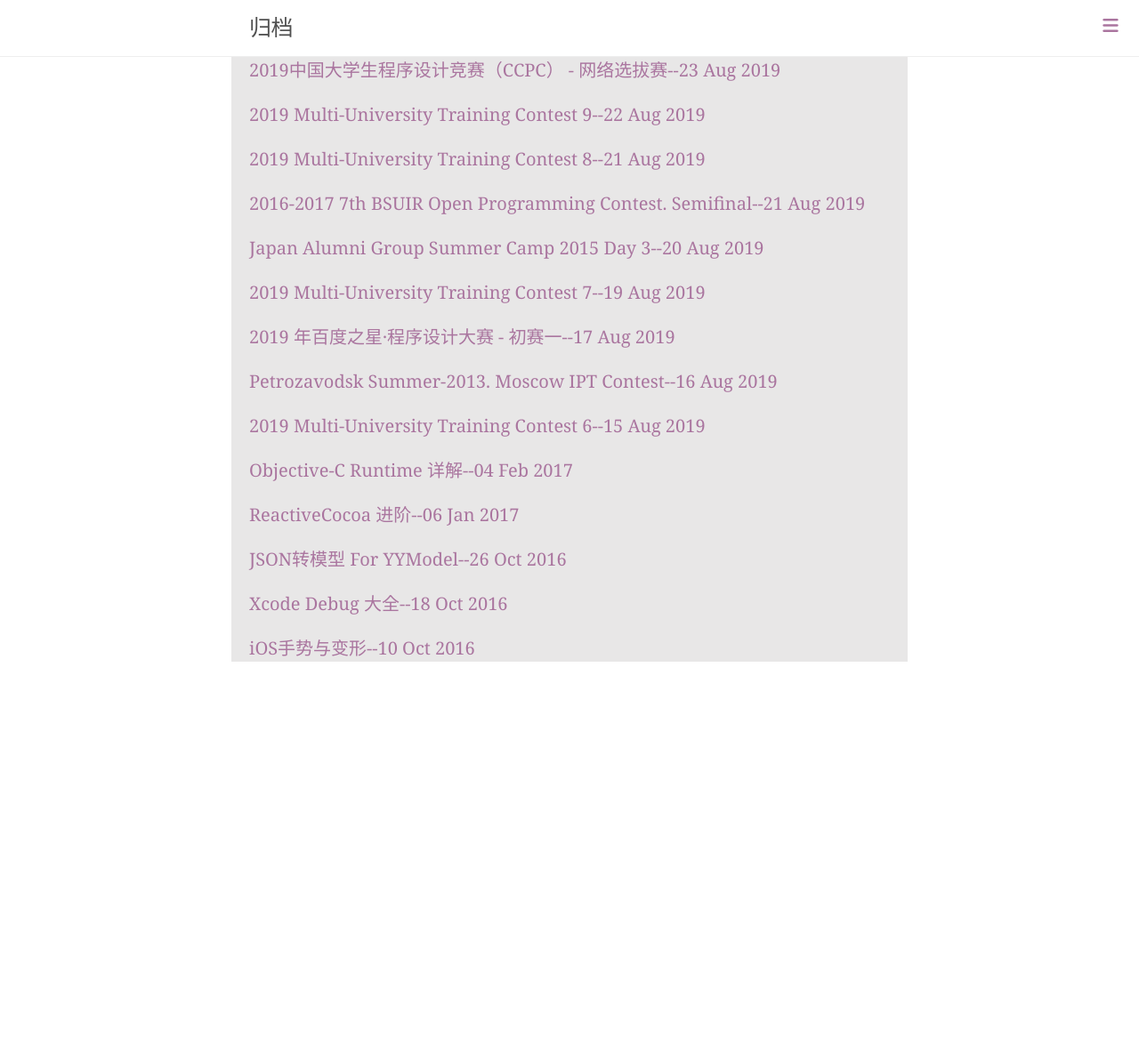
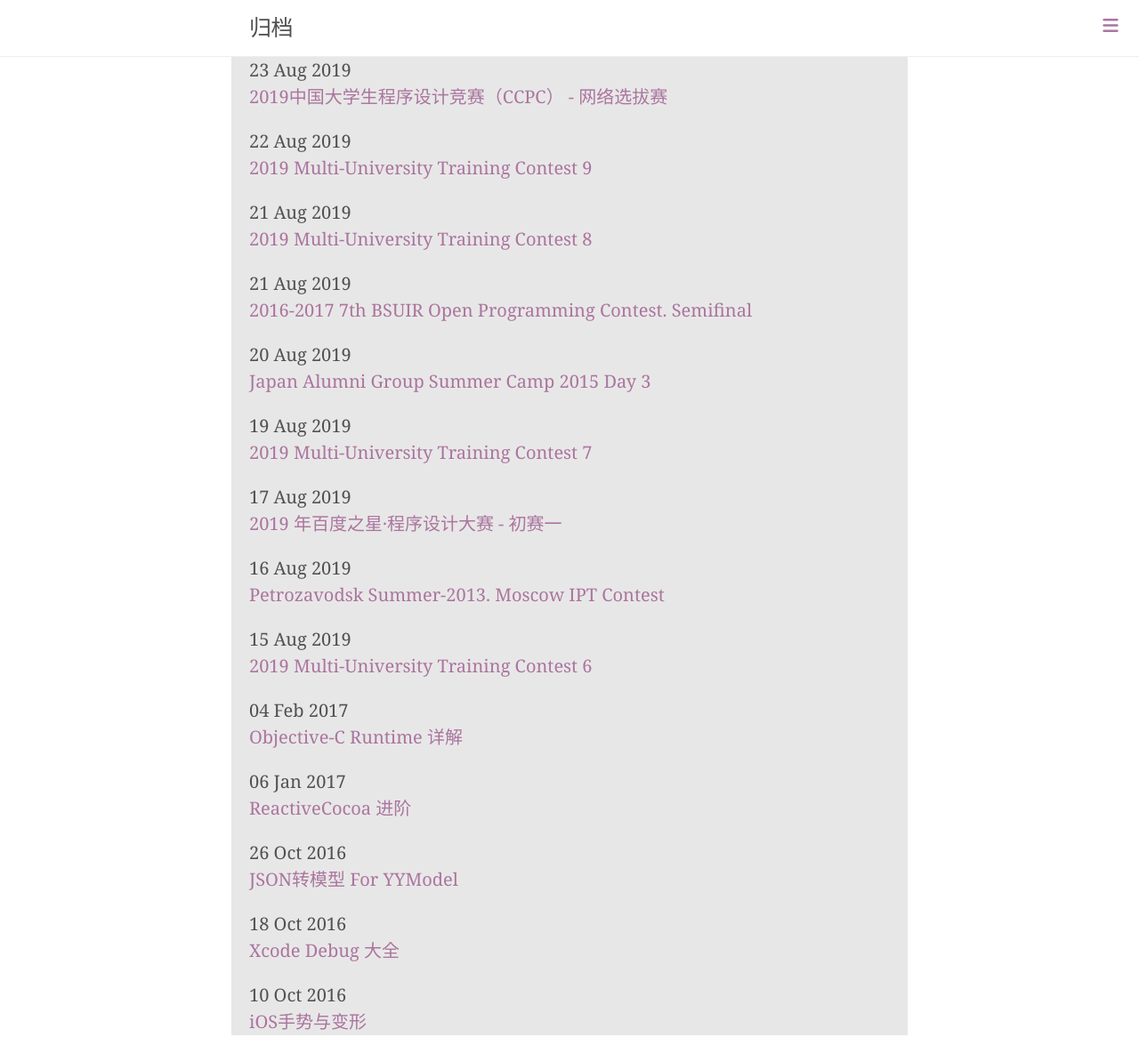
Before and after one commit to XtrueT/xtruet.github.com, a Jekyll site: the page built from archive.html, in a window 1280 px wide. Shown: the whole page at 89% size. Built offline with Jekyll 4.4.1, drawn with Linux system fonts in a browser that asks for light colours; nearby versions of some CDN libraries; library files that are not in the unit come from our copies; comment, search, counter and statistics services are not loaded; before the commit the page ends 900 px from its top, so only the background shows below that.

Commit message:
基本完成

```diff
--- a/404.html
+++ b/404.html
@@ -6,7 +6,6 @@
 <header class="intro-header">
 	<div class="container">
         <div class="site-heading" id="tag-heading">
-            <h1>404</h1>
             <img src="{{site.notfound.404page.src}}" alt=""/>
             <a href="{{ site.notfound.404page.home }}">
                 <span class="subheading">{{ site.notfound.404page.description  }}</span>
--- a/archive.html
+++ b/archive.html
@@ -4,49 +4,12 @@
 ---
 
 <section>
-	{% for post in site.posts %}
+    {% for post in site.posts %}
+    <header>{{ post.date | date_to_string }}</header>
 	<p>
 		<a href="{{ post.url }} ">
-			<span>{{ post.title }}--{{ post.date | date_to_string }}</span>
+            {{ post.title }}
 		</a>
 	</p>
     {% endfor %}
 </section>
-
-{% for post in paginator.posts %}
-<div class="post-preview">
-    <a href="{{ post.url | prepend: site.baseurl }}">
-        <h2 class="post-title">
-            {{ post.title }}
-        </h2>
-        {% if post.subtitle %}
-        <h3 class="post-subtitle">
-            {{ post.subtitle }}
-        </h3>
-        {% endif %}
-        <div class="post-content-preview">
-            {{ post.content | strip_html | truncate:200 }}
-        </div>
-    </a>
-    <p class="post-meta">
-        Posted by {% if post.author %}{{ post.author }}{% else %}{{ site.title }}{% endif %} on {{ post.date | date: "%B %-d, %Y" }}
-    </p>
-</div>
-<hr>
-{% endfor %}
-
-<!-- Pager -->
-{% if paginator.total_pages > 1 %}
-<ul class="pager">
-    {% if paginator.previous_page %}
-    <li class="previous">
-        <a href="{{ paginator.previous_page_path | prepend: site.baseurl | replace: '//', '/' }}">&larr; Newer Posts</a>
-    </li>
-    {% endif %}
-    {% if paginator.next_page %}
-    <li class="next">
-        <a href="{{ paginator.next_page_path | prepend: site.baseurl | replace: '//', '/' }}">Older Posts &rarr;</a>
-    </li>
-    {% endif %}
-</ul>
-{% endif %}
```
Also changed, not shown: about.md (added, +247 -0 lines), public/image/404.jpg.
